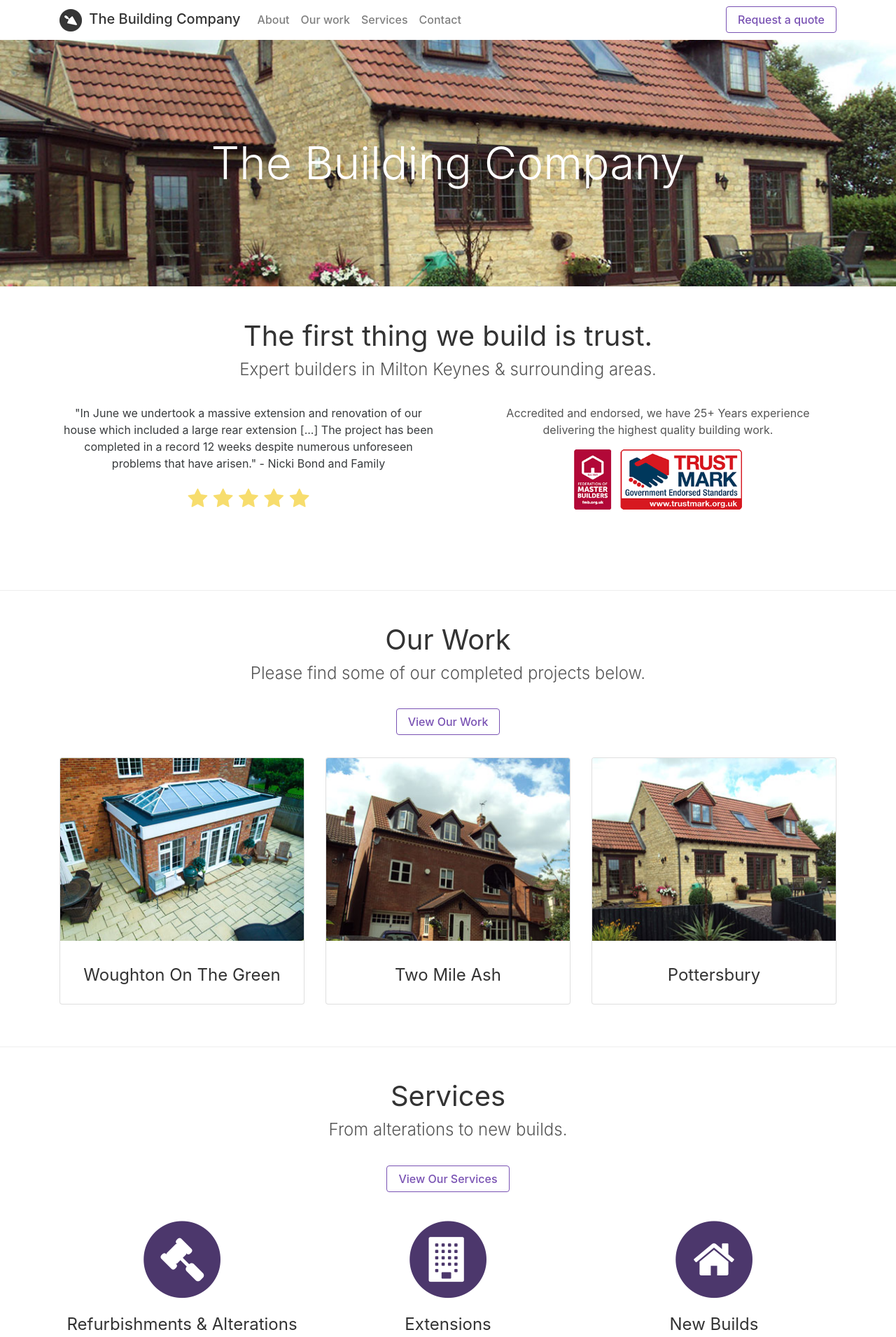
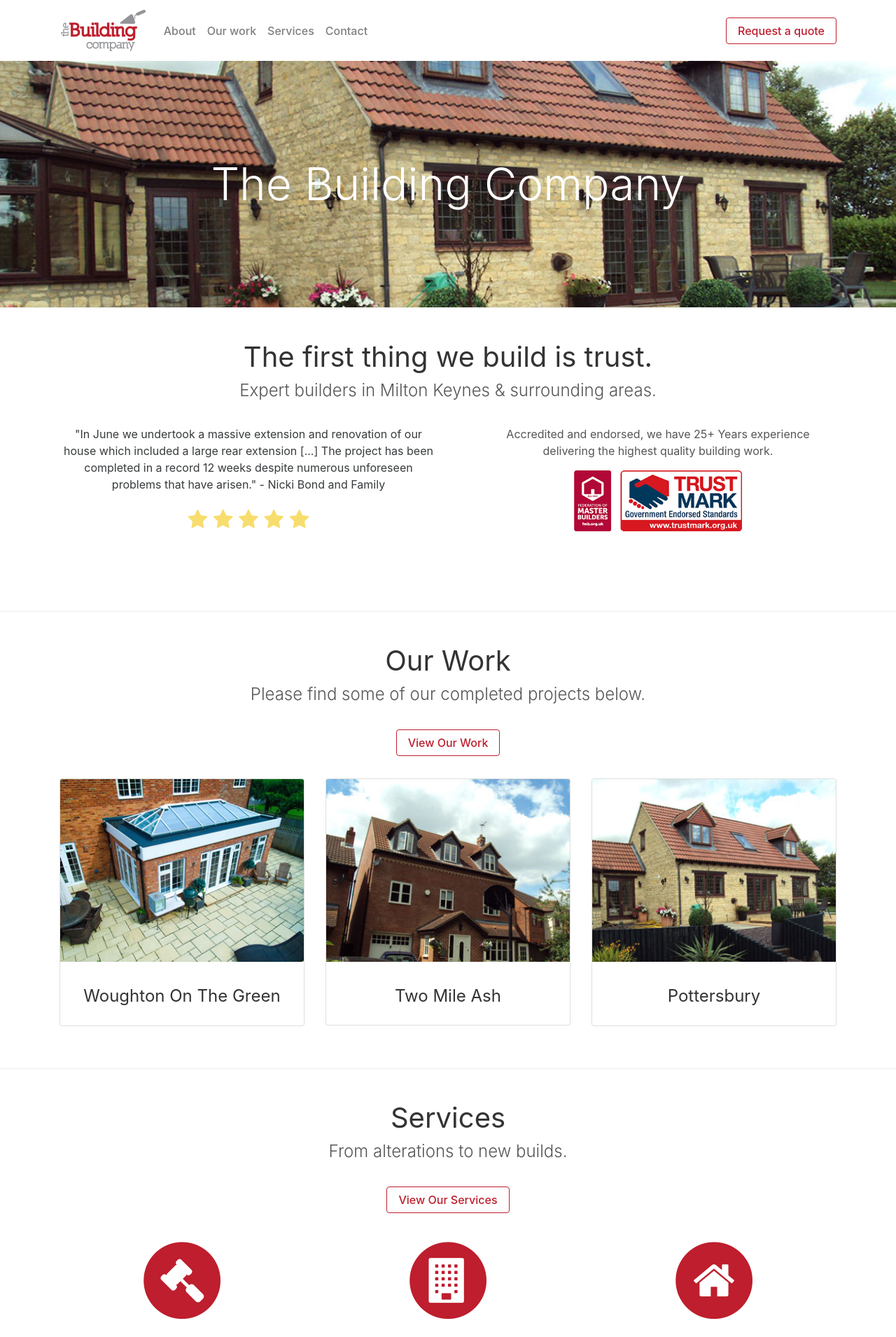
Before and after one commit to samdoidge/thebuildingcompany.co, a Jekyll site: the page built from index.md, in a window 1280 px wide. Shown: the top 1910 px of the page at 70% size. Built offline with Jekyll 4.4.1, drawn with Linux system fonts in a browser that asks for light colours.

Commit message:
new logo

```diff
--- a/_includes/head.html
+++ b/_includes/head.html
@@ -15,8 +15,8 @@
     <link rel="stylesheet" href="https://maxcdn.bootstrapcdn.com/bootstrap/4.0.0-alpha.6/css/bootstrap.min.css" integrity="sha384-rwoIResjU2yc3z8GV/NPeZWAv56rSmLldC3R/AZzGRnGxQQKnKkoFVhFQhNUwEyJ" crossorigin="anonymous">
     <link rel="stylesheet" href="{{ 'css/style.css' | relative_url }}">
 
-    <!--TODO ADD FAVICON-->
-    <link rel="icon" href="/img/favicon-32x32.png">
+    <link rel="icon" href="/img/logo32x32.png" sizes="32x32" />
+    <link rel="icon" href="/img/logo192x192.png" sizes="192x192" />
 
     <link rel="canonical" href="{{ page.url | replace:'index.html','' | prepend: site.baseurl | prepend: site.url }}">
     <!--link rel="alternate" type="application/rss+xml" title="{{ site.title }}" href="{{ "/feed.xml" | prepend: site.baseurl | prepend: site.url }}"-->
--- a/_includes/header.html
+++ b/_includes/header.html
@@ -3,10 +3,11 @@
       <button class="navbar-toggler navbar-toggler-right" type="button" data-toggle="collapse" data-target="#navbarTogglerDemo02" aria-controls="navbarTogglerDemo02" aria-expanded="false" aria-label="Toggle navigation">
         <span class="navbar-toggler-icon"></span>
       </button>
-      <a class="navbar-brand" href="/">
-    <img src="/img/logo.png" width="32" height="32" alt="" style="margin-right:5px;">
-  The Building Company</a>
 
+
+   <a class="navbar-brand" href="/">
+   <img src="/img/the-building-company.png" alt="The Building Company" height="202" style="max-height: 63px;">
+</a>
       <div class="collapse navbar-collapse" id="navbarTogglerDemo02">
         <ul class="navbar-nav mr-auto mt-2 mt-md-0">
           <li class="nav-item">
--- a/css/style.scss
+++ b/css/style.scss
@@ -5,7 +5,7 @@
 
 @import "footer";
 
-$primary-color: #7952b3;
+$primary-color: #BE1E2D;
 
 html {
     font-size: 16px;
@@ -86,7 +86,7 @@ body button {
 }
 
 .purple {
-    color: #4c376c;
+    color: $primary-color;
     display: block;
     margin: auto;
 }
@@ -129,6 +129,7 @@ span.star.filled:before {
 
 .navbar-toggler-right {
     right: 0em;
+    top: 1.2em;
 }
 
 .navbar-nav .nav-link.active, .bd-navbar .navbar-nav .nav-link:hover, .bd-navbar .navbar-nav .nav-link:focus {
--- a/index.md
+++ b/index.md
@@ -5,10 +5,19 @@ title:  Welcome
 
 <main class="masthead" id="content">
     <div class="container">
-        <p class="lead">
+
+          <div class="row">
+
+ <!--img src="/img/the-building-company.png" alt="" style="width:100%;"-->
+ <p class="lead">
         <!--img src="/img/logo-large.png"  width="140px" alt="" style="margin-right:5px;"-->
         The Building Company
         </p>
+
+    </div>
+        <!--img src="/img/logo-large.png"  width="140px" alt="" style="margin-right:5px;"-->
+
+
     </div>
 </main>
 <div class="section">
```
Also changed, not shown: img/logo192x192.png (added), img/logo32x32.png (added), img/the-building-company.png (added), 13 other files.
